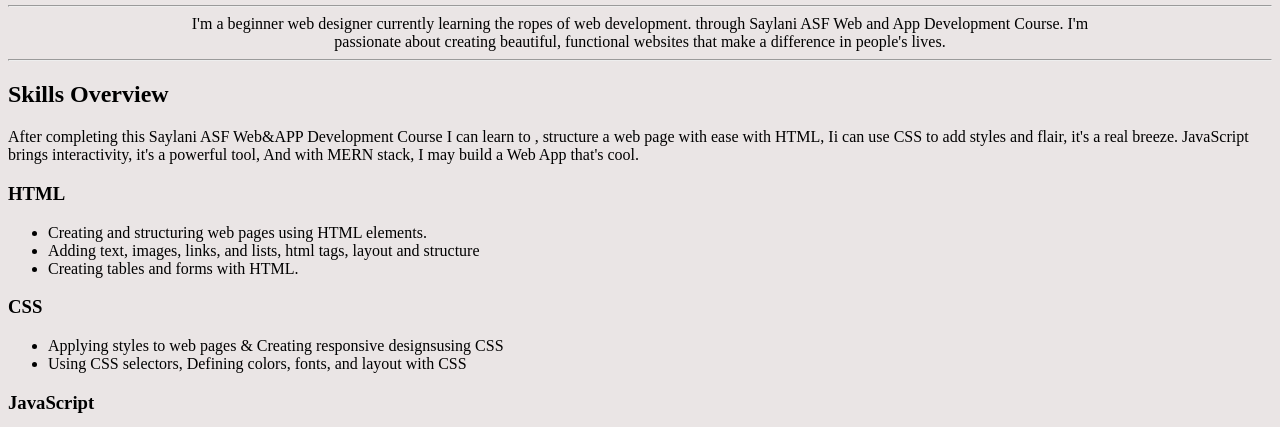
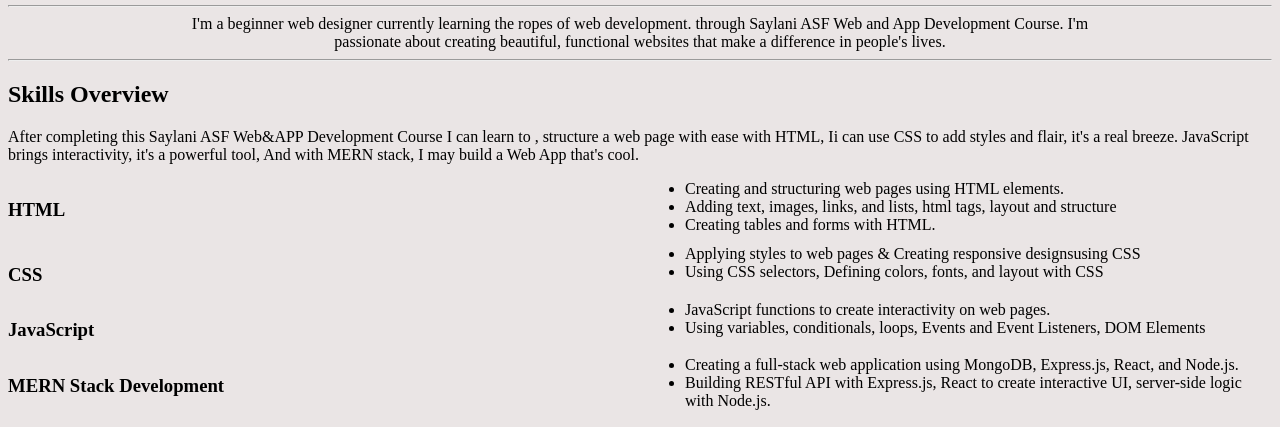
Before and after one commit to Aadi-Rana/helloworld, a plain HTML site: page firstcv.html in a window 1280 px wide. Shown: the part 347-774 px from the top of the page. Drawn offline with Linux system fonts and the light colour scheme.

Commit message:
First CV Created in HTML

```diff
--- a/firstcv.html
+++ b/firstcv.html
@@ -38,28 +38,36 @@
            JavaScript brings interactivity, it's a powerful tool,
            And with MERN stack, I may build a Web App that's cool.</p>
 
+
+    <div style="column-count: 2; column-gap: 10px;">
         <h3>HTML</h3>
             <ul>
                 <li>Creating and structuring web pages using HTML elements.</li>
                 <li>Adding text, images, links, and lists, html tags, layout and structure</li>
                 <li>Creating tables and forms with HTML.</li>
             </ul>
+    </div>
+    <div style="column-count: 2; column-gap: 10px;">
         <h3>CSS</h3>
                 <ul>
                     <li>Applying styles to web pages & Creating responsive designsusing CSS</li>
                     <li>Using CSS selectors, Defining colors, fonts, and layout with CSS</li>
                 </ul>
+    </div>
+    <div style="column-count: 2; column-gap: 10px;">
         <h3>JavaScript</h3>
                 <ul>
                      <li>JavaScript functions to create interactivity on web pages.</li>
                      <li>Using variables, conditionals, loops, Events and Event Listeners, DOM Elements</li>
                 </ul>
+        </div>
+        <div style="column-count: 2; column-gap: 10px;">
             <h3>MERN Stack Development</h3>
                  <ul>
                      <li>Creating a full-stack web application using MongoDB, Express.js, React, and Node.js.</li>
-                            <li>Building RESTful API with Express.js, React to create interactive UI,
-                                 server-side logic with Node.js.</li>
+                     <li>Building RESTful API with Express.js, React to create interactive UI, server-side logic with Node.js.</li>
                 </ul>
+        </div>
                 <hr>
     <h2>Experience</h2>
     <p>Currently working on my own personal learning experience to develp website to showcase my skills
```
Lines whose indentation alone changed are shown as unchanged.
